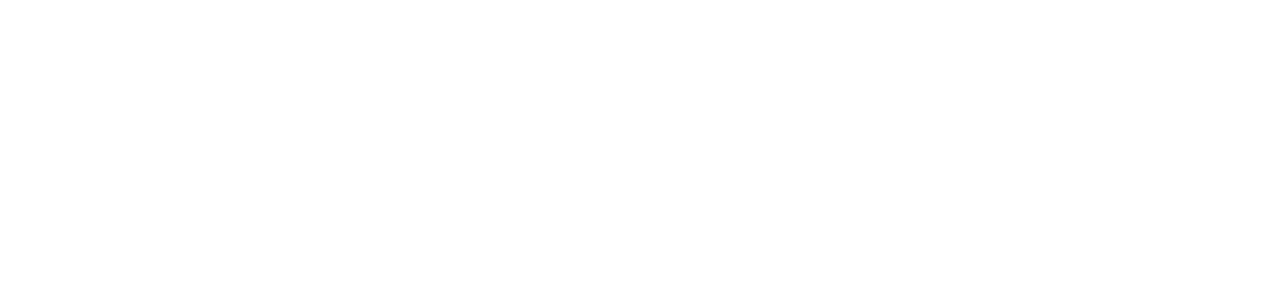
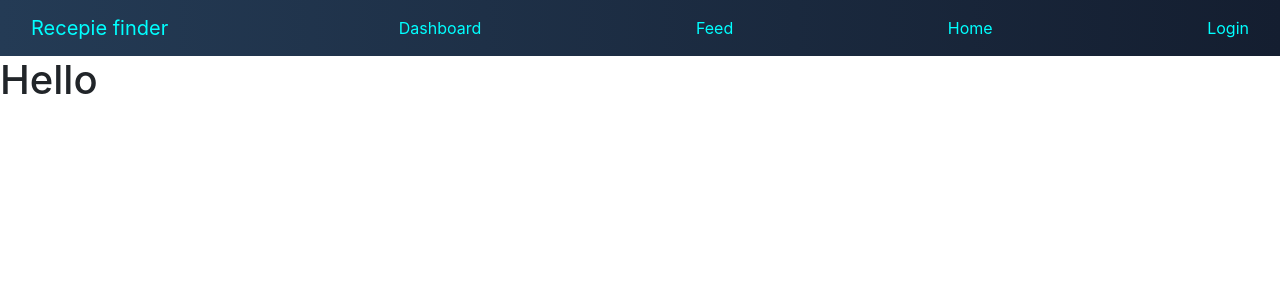
Before and after one commit to Recepie-Finder/Frontend, a Vue app in the folder Recipe-Frontend/: page /dashboard in a window 1280 px wide. Before the commit this address had no page. Shown: the top 300 px of the page. Built offline with nearby package versions, Linux system fonts and the light colour scheme.

Commit message:
Creating NavBar

```diff
--- a/Recipe-Frontend/src/views/App.vue
+++ b/Recipe-Frontend/src/views/App.vue
@@ -1,3 +1,42 @@
 <template>
-    <router-view />
+  <nav class="navbar">
+    <div class="container-fluid">
+      <div class="navbar-header">
+        <a class="navbar-brand" style="color: aqua" href="#">Recepie finder</a>
+      </div>
+      <router-link
+        class="navbar-link"
+        style="text-decoration: none"
+        to="/dashboard"
+        >Dashboard</router-link
+      >
+      <router-link class="navbar-link" style="text-decoration: none" to="/feed"
+        >Feed</router-link
+      >
+      <router-link class="navbar-link" style="text-decoration: none" to="/"
+        >Home</router-link
+      >
+      <div class="nav navbar-nav navbar-right">
+        <router-link
+          class="navbar-link"
+          style="text-decoration: none"
+          to="/login"
+          >Login</router-link
+        >
+      </div>
+    </div>
+  </nav>
+
+  <router-view />
 </template>
+<style>
+.navbar {
+  background: #141e30;
+  background: -webkit-linear-gradient(to right, #243b55, #141e30);
+  background: linear-gradient(to right, #243b55, #141e30);
+}
+
+.navbar-link {
+  color: aqua;
+}
+</style>
--- /dev/null
+++ b/Recipe-Frontend/src/views/pages/Dashboard.vue
@@ -0,0 +1,3 @@
+<template>
+  <h1>Hello</h1>
+</template>
--- /dev/null
+++ b/Recipe-Frontend/src/views/pages/Feed.vue
@@ -0,0 +1,3 @@
+<template>
+  <h1>Hello</h1>
+</template>
```
Also changed, not shown: Recipe-Frontend/src/router/index.js (+10 -6 lines).
